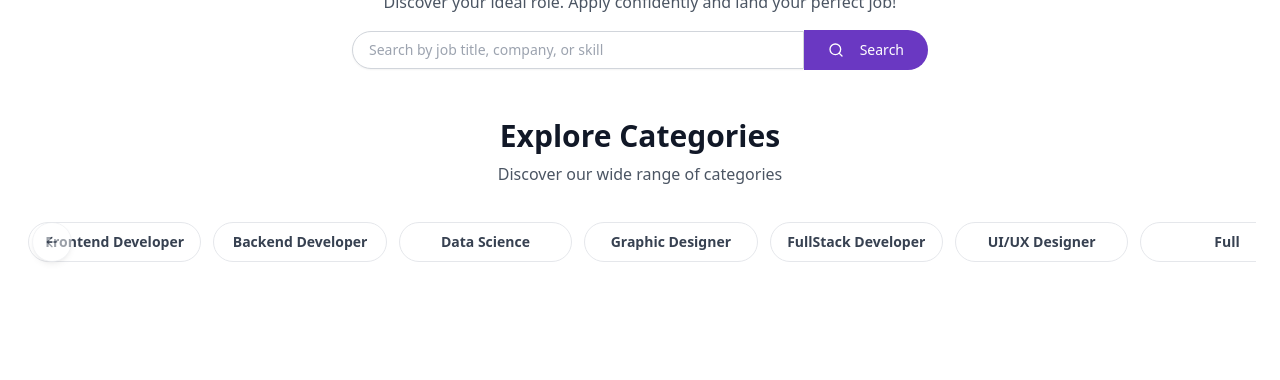
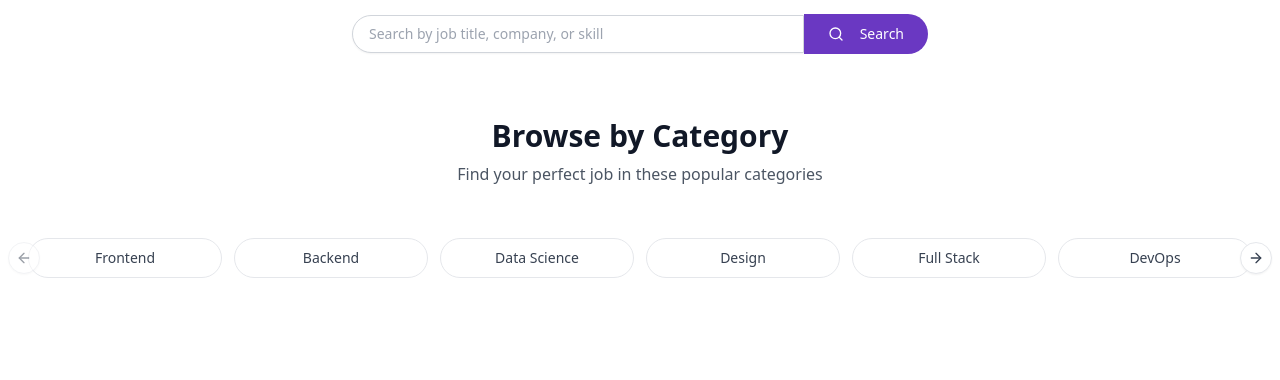
Before and after one commit to aryan5312l/JobPortal, a React (Vite) app in the folder frontend/: page / in a window 1280 px wide. Shown: the part 282-662 px from the top of the page. Built offline with nearby package versions, Linux system fonts and the light colour scheme; no server answers.

Commit message:
ui improved of profile job applied table

```diff
--- a/frontend/src/components/home/CategoryCarousel.jsx
+++ b/frontend/src/components/home/CategoryCarousel.jsx
@@ -1,5 +1,5 @@
 import { useState } from "react";
-import { useDispatch } from "react-redux";
+import { useLocation, useNavigate } from "react-router-dom";
 import {
   Carousel,
   CarouselContent,
@@ -8,80 +8,89 @@ import {
   CarouselPrevious,
 } from "@/components/ui/carousel";
 import { Button } from "../ui/button";
-import { setAllJobs } from "@/redux/jobSlice"; // Import Redux action
-import { useLocation, useNavigate } from "react-router-dom";
 
 const categories = [
-  "Frontend Developer",
-  "Backend Developer",
+  "Frontend",
+  "Backend",
   "Data Science",
-  "Graphic Designer",
-  "FullStack Developer",
-  "UI/UX Designer",
-  "Full",
+  "Design",
+  "Full Stack",
+  "DevOps",
+  "Mobile",
+  "QA",
+  "Product",
+  "Marketing",
 ];
 
 function CategoryCarousel() {
-  const dispatch = useDispatch();
   const location = useLocation();
   const navigate = useNavigate();
-  const [activeCategory, setActiveCategory] = useState(""); // Track active category
+  const [activeCategory, setActiveCategory] = useState("");
 
-
-  const handleCategoryClick = async (category) => {
-    const newCategory = activeCategory === category ? "" : category; // Toggle active category
+  const handleCategoryClick = (category) => {
+    const newCategory = activeCategory === category ? "" : category;
     setActiveCategory(newCategory);
 
-    try{
-      const path = location.pathname;
-      navigate(`${path}?keyword=${encodeURIComponent(newCategory)}&page=1`); // Navigate to the same path with the new category as a query parameter
-    } catch (error) {
-      console.error("Error fetching jobs:", error);
+    const searchParams = new URLSearchParams(location.search);
+    if (newCategory) {
+      searchParams.set("keyword", newCategory);
+      searchParams.set("page", "1");
+    } else {
+      searchParams.delete("keyword");
     }
+    navigate(`${location.pathname}?${searchParams.toString()}`);
   };
+
   return (
-    <div className="relative py-8 max-w-7xl mx-auto px-4 sm:px-6">
-      <div className="text-center mb-8">
-        <h2 className="text-3xl font-bold text-gray-900 mb-2">Explore Categories</h2>
-        <p className="text-gray-600 max-w-2xl mx-auto">Discover our wide range of categories</p>
+    <section className="w-full py-8 md:py-12 max-w-7xl mx-auto">
+      <div className="container px-4 md:px-6">
+        <div className="text-center mb-8 md:mb-12">
+          <h2 className="text-2xl md:text-3xl font-bold text-gray-900 mb-2">
+            Browse by Category
+          </h2>
+          <p className="text-gray-600 max-w-2xl mx-auto">
+            Find your perfect job in these popular categories
+          </p>
         </div>
 
-      <div className="relative group">
+        <div className="relative">
           <Carousel
             opts={{
               align: "start",
-            loop: true,
+              loop: false,
+              dragFree: true,
             }}
             className="w-full"
           >
             <CarouselContent className="-ml-1">
-            {categories.map((cat, index) => (
+              {categories.map((category, index) => (
                 <CarouselItem
                   key={index}
-                className="pl-1 basis-1/2 sm:basis-1/3 md:basis-1/4 lg:basis-[20%] xl:basis-[15%]"
+                  className="pl-1 basis-1/2 sm:basis-1/3 md:basis-1/4 lg:basis-1/5 xl:basis-1/6"
                 >
                   <div className="p-1">
                     <Button
-                    variant={activeCategory === cat ? "default" : "outline"}
-                    className={`w-full whitespace-nowrap rounded-full px-6 py-3 text-sm font-semibold transition-all duration-300
-                      ${activeCategory === cat
-                        ? "bg-gradient-to-r from-purple-600 to-indigo-600 text-white shadow-lg hover:shadow-xl"
-                        : "border-gray-200 bg-white hover:bg-gray-50 text-gray-700 hover:text-purple-700 hover:border-purple-300"
+                      variant={activeCategory === category ? "default" : "outline"}
+                      className={`w-full rounded-full px-4 py-2 text-sm font-medium transition-all duration-200 ${
+                        activeCategory === category
+                          ? "bg-gradient-to-r from-blue-600 to-indigo-600 text-white shadow-md hover:shadow-lg"
+                          : "border-gray-200 bg-white hover:bg-gray-50 text-gray-700 hover:text-blue-600 hover:border-blue-200"
                       }`}
-                    onClick={() => handleCategoryClick(cat)}
+                      onClick={() => handleCategoryClick(category)}
                     >
-                    {cat}
+                      {category}
                     </Button>
                   </div>
                 </CarouselItem>
               ))}
             </CarouselContent>
 
-          <CarouselPrevious className="absolute left-2 top-1/2 -translate-y-1/2 hidden sm:flex items-center justify-center w-10 h-10 rounded-full bg-white shadow-md border border-gray-200 hover:bg-gray-50 text-gray-700 hover:text-purple-600 transition-all group-hover:opacity-100 opacity-0" />
-          <CarouselNext className="absolute right-2 top-1/2 -translate-y-1/2 hidden sm:flex items-center justify-center w-10 h-10 rounded-full bg-white shadow-md border border-gray-200 hover:bg-gray-50 text-gray-700 hover:text-purple-600 transition-all group-hover:opacity-100 opacity-0" />
+            <CarouselPrevious className="absolute -left-4 top-1/2 -translate-y-1/2 hidden sm:flex w-8 h-8 rounded-full bg-white shadow-sm border border-gray-200 hover:bg-gray-50 text-gray-700 hover:text-blue-600" />
+            <CarouselNext className="absolute -right-4 top-1/2 -translate-y-1/2 hidden sm:flex w-8 h-8 rounded-full bg-white shadow-sm border border-gray-200 hover:bg-gray-50 text-gray-700 hover:text-blue-600" />
           </Carousel>
         </div>
       </div>
+    </section>
   );
 }
 
--- a/frontend/src/components/home/HeroSection.jsx
+++ b/frontend/src/components/home/HeroSection.jsx
@@ -36,7 +36,7 @@ function HeroSection() {
   }, [searchKeyword, dispatch]);
 
   return (
-    <div className="mt-24 flex items-center justify-center flex-col text-center px-4 max-w-6xl mx-auto rounded-xl ">
+    <div className="mt-20 flex items-center justify-center flex-col text-center px-4 max-w-6xl mx-auto rounded-xl ">
       <h1 className="text-4xl md:text-5xl font-bold leading-tight mb-4">
         Search, Apply & <br />
         Get Your <span className="text-[#6A38C2]">Dream Job</span>
@@ -50,6 +50,11 @@ function HeroSection() {
           className="w-full px-4 py-2 rounded-full sm:rounded-l-full sm:rounded-r-none border border-gray-300 focus:outline-none focus:ring-2 focus:ring-purple-500 shadow-sm text-sm transition"
           value={searchKeyword}
           //onKeyDown={handleKeyDown}
+          onKeyDown={(e) => {
+            if (e.key === 'Enter') {
+              handleSearch();
+            }
+          }}
           onChange={(e) => setSearchKeyword(e.target.value)}
         />
         <Button
--- a/frontend/src/components/home/LatestJobs.jsx
+++ b/frontend/src/components/home/LatestJobs.jsx
@@ -3,7 +3,7 @@ import LatestJobCards from '../jobs/LatestJobCards';
 function LatestJobs() {
 
   return (
-    <div className='max-w-7xl mt-24 mx-auto px-4 lg:px-8 my-8'>
+    <div className='max-w-7xl mt-20 mx-auto px-4 lg:px-8 my-8'>
         <h1 className='text-4xl font-bold text-center md:text-left'><span className='text-[#6A38C2]'>Latest & Top</span> Job Openings</h1>
         <LatestJobCards/>
     </div>
```
Also changed, not shown: frontend/src/components/profile/AppliedJobTable.jsx (+126 -28 lines). Lines whose indentation alone changed are shown as unchanged.
